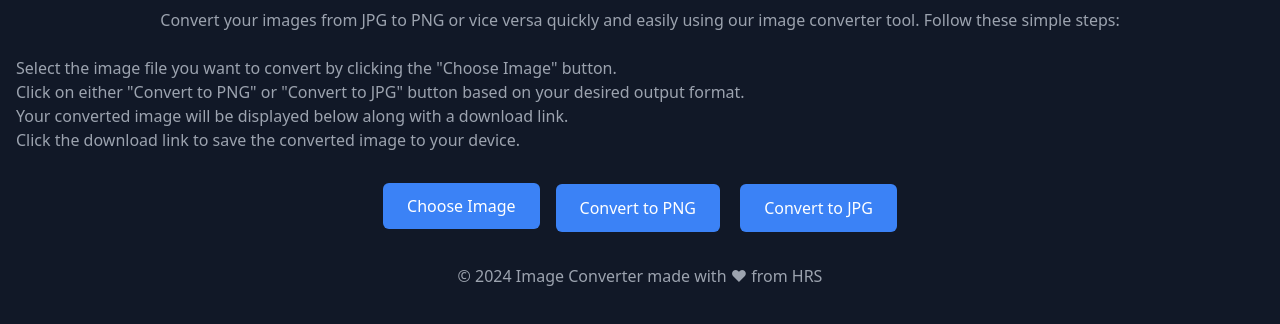
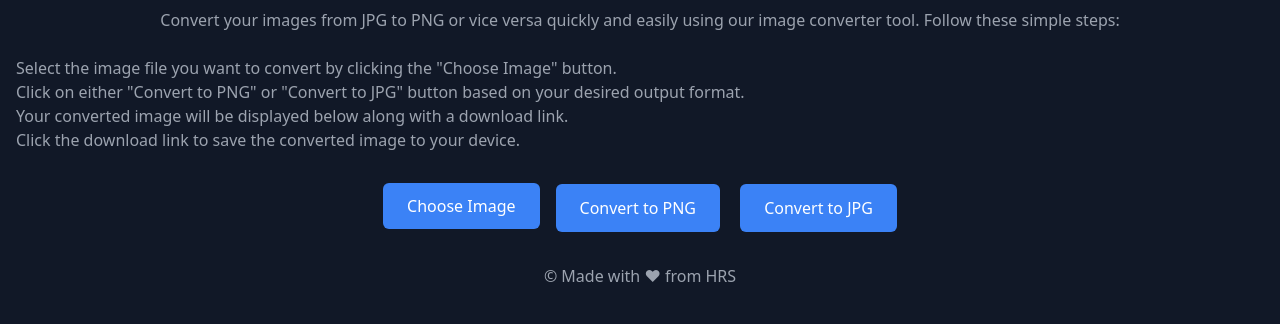
Before and after one commit to HrsFlex/Freejpg2pngConverter, a website: page index.html in a window 1280 px wide. Shown: the part 92-416 px from the top of the page. Drawn offline with nearby package versions, Linux system fonts and the light colour scheme.

Commit message:
Footer Updation

```diff
--- a/index.html
+++ b/index.html
@@ -32,7 +32,7 @@
       <img src="#" alt="Image Preview" id="previewImage" class="mx-auto max-w-sm rounded-lg shadow-lg">
     </div>
     <div id="result" class="text-center"></div>
-    <footer class="mt-8 text-center text-gray-400">&copy; 2024 Image Converter made with &#x2764; from HRS</footer>
+    <footer class="mt-8 text-center text-gray-400">&copy; Made with &#x2764; from HRS</footer>
   </div>
   <script src="script.js"></script>
 </body>
```
